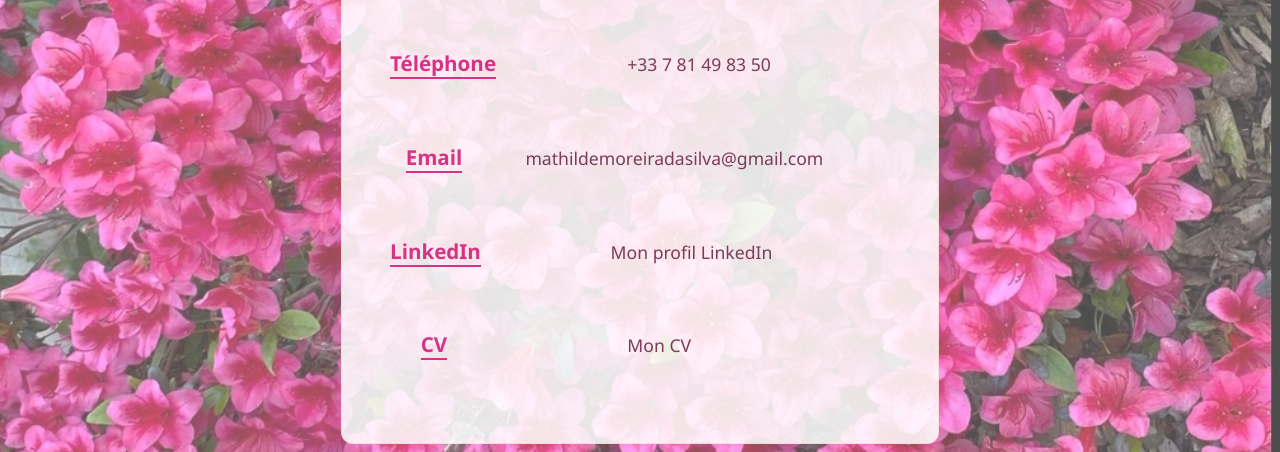
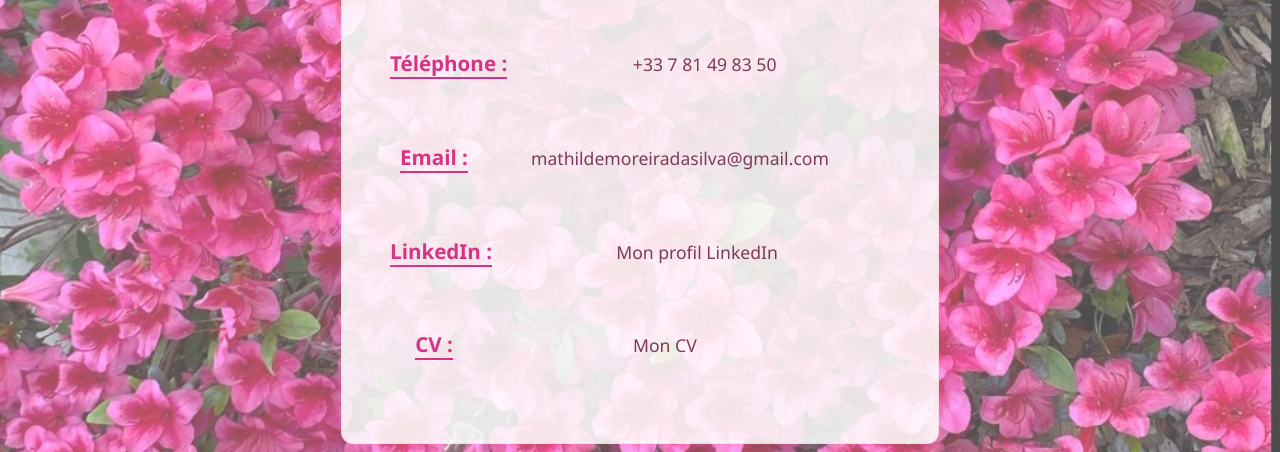
Before and after one commit to mathildedasilvamoreira/mathildedasilvamoreira.github.io, a plain HTML site: page html/contact.html in a window 1280 px wide. Shown: the part 348-800 px from the top of the page. Drawn offline with Linux system fonts and the light colour scheme.

Commit message:
Update contact.html

```diff
--- a/html/contact.html
+++ b/html/contact.html
@@ -41,19 +41,19 @@
             <h1>Contact</h1>
             <ul class="contact-info">
                 <li>
-                    <h3>Téléphone</h3>
+                    <h3>Téléphone :</h3>
                     <span class="contact-text">+33 7 81 49 83 50</span>
                 </li>
                 <li>
-                    <h3>Email</h3>
+                    <h3>Email :</h3>
                     <a class="contact-text" href="mailto:mathildemoreiradasilva@gmail.com">mathildemoreiradasilva@gmail.com</a>
                 </li>
                 <li>
-                    <h3>LinkedIn</h3>
+                    <h3>LinkedIn :</h3>
                     <a class="contact-text" href="https://www.linkedin.com/in/mathilde-moreira-929407326/" target="_blank">Mon profil LinkedIn</a>
                 </li>
                 <li>
-                    <h3>CV</h3>
+                    <h3>CV :</h3>
                     <a class="contact-text" href="CV poitiers 2.pdf" download>Mon CV</a>
                 </li>
             </ul>
```
